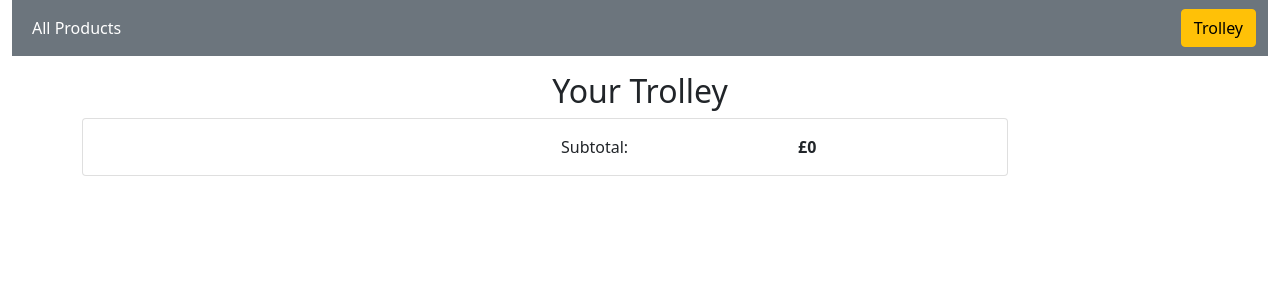
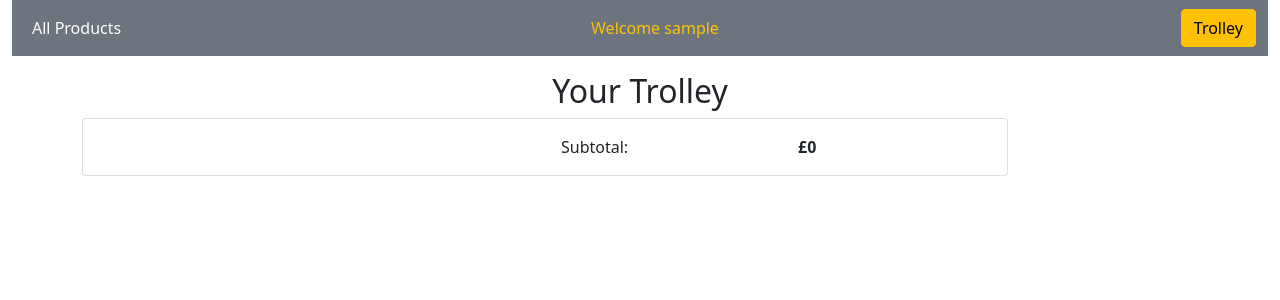
Before and after one commit to SampurnaC/ecommerce, a Django app: page /cart in a window 1280 px wide. Shown: the top 300 px of the page. Run offline with Django 4.2, Linux system fonts and the light colour scheme; a user stored in the database is signed in; tables that the repository leaves empty hold one stand-in row (values such as "Sample post").

Commit message:
add text welcome username for logged in users

```diff
--- a/store/templates/store/base.html
+++ b/store/templates/store/base.html
@@ -31,6 +31,11 @@
             <input class="form-control me-2" type="text" placeholder="Search" />
             <button class="btn btn-primary" type="button">Search</button>
           </form> -->
+          {% if user.is_authenticated %}
+            <div class="text-warning">
+              Welcome {{request.user.username}}
+            </div>
+          {% endif %}
           <a href="{% url 'cart:cart' %}" class="d-flex btn btn-warning">Trolley</a>
         </div>
       </nav>
```
